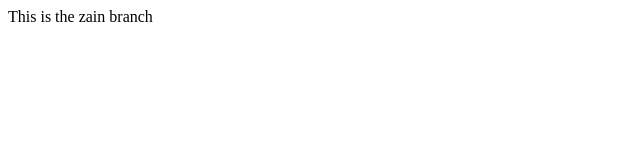
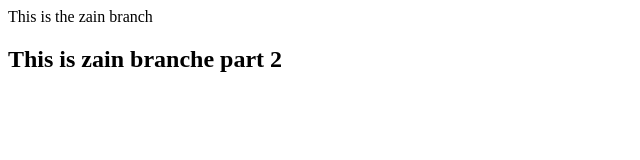
Before and after one commit to zain-here777/git-practice, a plain HTML site: page zain.html in a window 1280 px wide. Shown: the whole page, without its empty margins (0-640 px from the left). Drawn offline with Linux system fonts and the light colour scheme.

Commit message:
zain commit

```diff
--- a/zain.html
+++ b/zain.html
@@ -7,5 +7,6 @@
 </head>
 <body>
     <div>This is the zain branch</div>
+    <h2>This is zain branche part 2</h2>
 </body>
 </html>
```
